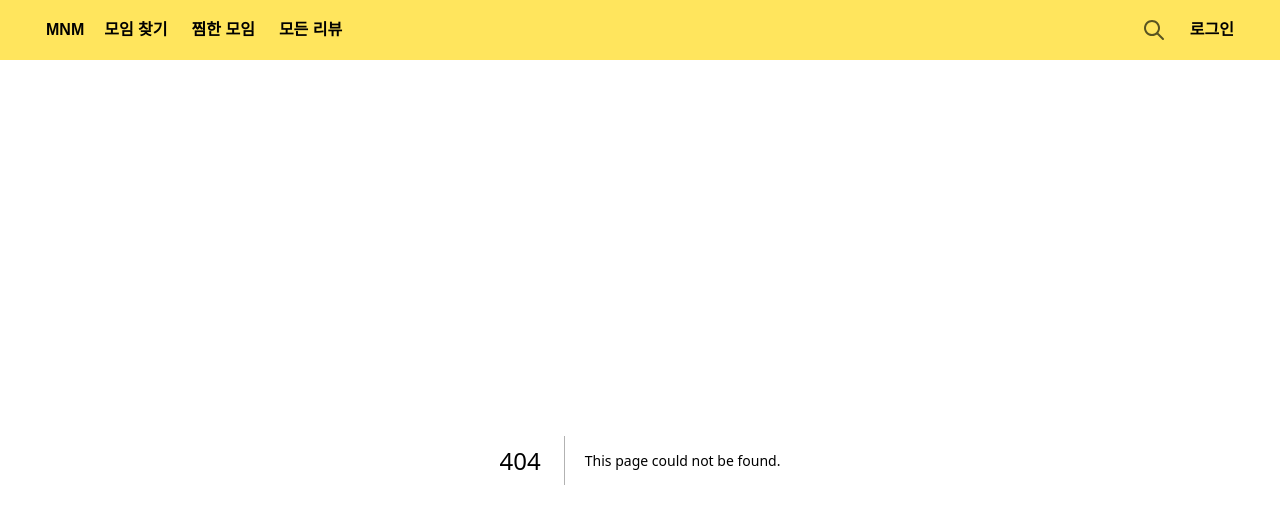
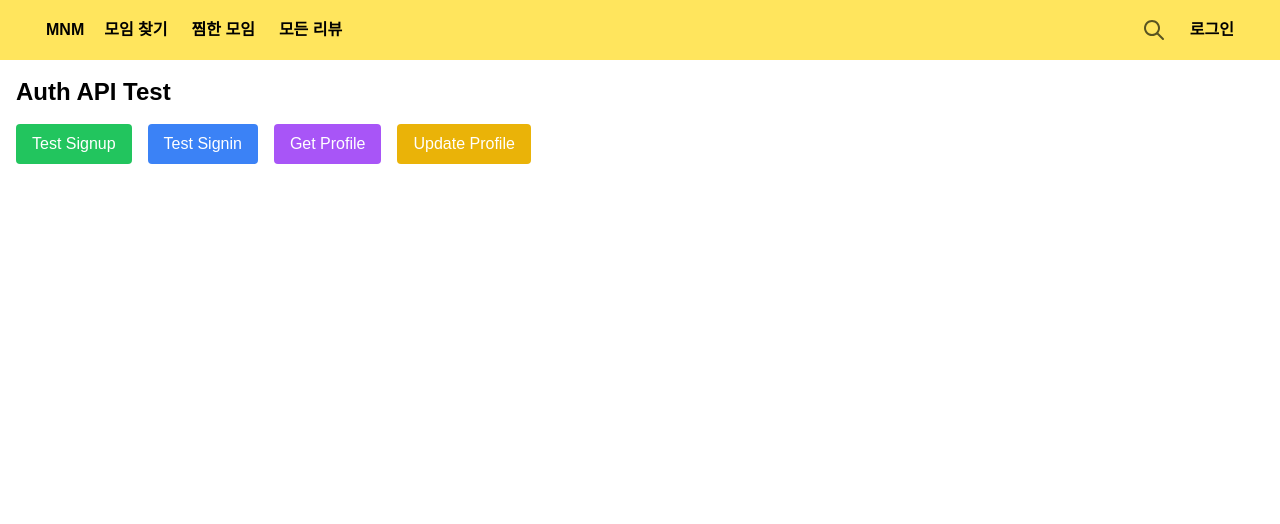
Before and after one commit to FESI5-team9/Frountend, a Next.js app: page /testpage in a window 1280 px wide. Before the commit this address had no page. Shown: the top 524 px of the page. Built offline with nearby package versions, Linux system fonts and the light colour scheme; a web font is replaced by a local one.

Commit message:
MNM-84-refactor: 401 에러시 리프레쉬토큰 자동발급

```diff
--- a/src/apis/fetchWithMiddleware.ts
+++ b/src/apis/fetchWithMiddleware.ts
@@ -1,11 +1,38 @@
-export default async function fetchWithMiddleware(input: RequestInfo, init?: RequestInit) {
-  const response = await fetch(input, init);
+export default async function fetchWithMiddleware(url: string, options: RequestInit = {}) {
+  try {
+    // 첫 번째 요청 시도
+    const response = await fetch(url, options);
 
-  if (!response.ok) {
-    const errorData = await response.json().catch(() => ({}));
-    const errorMessage = errorData?.message || "요청 실패";
-    throw new Error(errorMessage);
+    // 401 에러가 아니면 바로 반환
+    if (response.status !== 401) {
+      return response;
+    }
+
+    // Refresh 토큰으로 새 Access 토큰 요청
+    const refreshResponse = await fetch("/api/auth/managed-access-token", {
+      method: "POST",
+      credentials: "include",
+    });
+
+    if (!refreshResponse.ok) {
+      // refresh 실패시 로그인 페이지로
+      window.location.href = "/login";
+      throw new Error("Token refresh failed");
+    }
+
+    const { accessToken } = await refreshResponse.json();
+
+    // 새로운 access token으로 원래 요청 재시도
+    const newResponse = await fetch(url, {
+      ...options,
+      headers: {
+        ...options.headers,
+        Authorization: `Bearer ${accessToken}`,
+      },
+    });
+
+    return newResponse;
+  } catch (error) {
+    throw error;
   }
-
-  return response;
 }
--- /dev/null
+++ b/src/app/api/auth/managed-access-token/route.ts
@@ -0,0 +1,48 @@
+import { NextRequest, NextResponse } from "next/server";
+
+interface AccessTokenResponse {
+  accessToken: string;
+}
+
+async function getTokensFromSigninApi(refreshToken: string) {
+  const response = await fetch(`${process.env.NEXT_PUBLIC_BASE_URL}/auth/v2/managed-access-token`, {
+    method: "POST",
+    headers: {
+      "Content-Type": "application/json",
+    },
+    body: JSON.stringify({ refreshToken }), // 객체로 감싸기
+  });
+
+  const TokenResponse: AccessTokenResponse = await response.json();
+
+  return {
+    accessToken: TokenResponse.accessToken,
+  };
+}
+
+export async function POST(request: NextRequest) {
+  try {
+    const refreshToken = request.cookies.get("refresh-token")?.value;
+
+    if (!refreshToken) {
+      return NextResponse.json({ message: "Refresh token not found" }, { status: 401 });
+    }
+
+    const { accessToken } = await getTokensFromSigninApi(refreshToken);
+
+    const response = NextResponse.json({ success: true }, { status: 200 });
+
+    response.cookies.set("access-token", accessToken, {
+      secure: true,
+      httpOnly: true,
+      path: "/",
+      sameSite: "strict",
+      maxAge: 60 * 30, // 30분
+    });
+
+    return response;
+  } catch (error) {
+    console.error("로그인 실패:", error);
+    return NextResponse.json({ message: "로그인 실패" }, { status: 500 });
+  }
+}
--- a/src/app/api/user/route.ts
+++ b/src/app/api/user/route.ts
@@ -1,14 +1,14 @@
 import { NextRequest, NextResponse } from "next/server";
 
 export async function GET(request: NextRequest) {
+  const accessToken = request.cookies.get("access-token")?.value;
   const response = await fetch(`${process.env.NEXT_PUBLIC_BASE_URL}/user`, {
     method: "GET",
     headers: {
       "Content-Type": "application/json",
-      Authorization: `Bearer ${request.cookies.get("access-token")?.value}`,
+      ...(accessToken && { Authorization: `Bearer ${accessToken}` }),
     },
   });
-
   if (response.ok) {
     const data = await response.json();
     return NextResponse.json(data, { status: response.status });
--- /dev/null
+++ b/src/app/testpage/page.tsx
@@ -0,0 +1,130 @@
+"use client";
+
+import { useState } from "react";
+import { getUserProfile, signin, signup, updateUserProfile } from "@/apis/authApi";
+import { Login, PostUsers, PutUsers } from "@/types/api/authApi";
+
+export default function AuthTestPage() {
+  const [loading, setLoading] = useState(false);
+  const [error, setError] = useState("");
+  // eslint-disable-next-line @typescript-eslint/no-explicit-any
+  const [response, setResponse] = useState<any>(null);
+
+  // 회원가입 테스트
+  const testSignup = async () => {
+    setLoading(true);
+    try {
+      const signupData: PostUsers = {
+        email: "test@test.com",
+        password: "test1234!",
+        nickname: "test1",
+      };
+      const data = await signup(signupData);
+      setResponse(data);
+    } catch (err) {
+      setError(err instanceof Error ? err.message : "Signup failed");
+    } finally {
+      setLoading(false);
+    }
+  };
+
+  // 로그인 테스트
+  const testSignin = async () => {
+    setLoading(true);
+    try {
+      const loginData: Login = {
+        email: "test@test.com",
+        password: "test1234!",
+      };
+      const data = await signin(loginData);
+      setResponse(data);
+    } catch (err) {
+      setError(err instanceof Error ? err.message : "Signin failed");
+    } finally {
+      setLoading(false);
+    }
+  };
+
+  // 유저 정보 조회 테스트
+  // 테스트 전에 fetchInstance에서 토큰 하드코딩으로 넣어줘야 합니다.
+  const testGetProfile = async () => {
+    setLoading(true);
+    try {
+      const data = await getUserProfile();
+      setResponse(data);
+    } catch (err) {
+      setError(err instanceof Error ? err.message : "Failed to get user profile");
+    } finally {
+      setLoading(false);
+    }
+  };
+
+  // 유저 정보 수정 테스트
+  const testUpdateProfile = async () => {
+    setLoading(true);
+    try {
+      const updateData: PutUsers = {
+        nickname: "testtest",
+      };
+      const data = await updateUserProfile(updateData);
+      setResponse(data);
+    } catch (err) {
+      setError(err instanceof Error ? err.message : "Failed to update profile");
+    } finally {
+      setLoading(false);
+    }
+  };
+
+  return (
+    <div className="p-4">
+      <h1 className="mb-4 text-2xl font-bold">Auth API Test</h1>
+
+      <div className="mb-6 space-x-4">
+        <button
+          onClick={testSignup}
+          disabled={loading}
+          className="rounded bg-green-500 px-4 py-2 text-white hover:bg-green-600 disabled:bg-gray-400"
+        >
+          Test Signup
+        </button>
+
+        <button
+          onClick={testSignin}
+          disabled={loading}
+          className="rounded bg-blue-500 px-4 py-2 text-white hover:bg-blue-600 disabled:bg-gray-400"
+        >
+          Test Signin
+        </button>
+
+        <button
+          onClick={testGetProfile}
+          disabled={loading}
+          className="rounded bg-purple-500 px-4 py-2 text-white hover:bg-purple-600 disabled:bg-gray-400"
+        >
+          Get Profile
+        </button>
+
+        <button
+          onClick={testUpdateProfile}
+          disabled={loading}
+          className="rounded bg-yellow-500 px-4 py-2 text-white hover:bg-yellow-600 disabled:bg-gray-400"
+        >
+          Update Profile
+        </button>
+      </div>
+
+      {loading && <div className="mb-4 text-gray-600">Loading...</div>}
+
+      {error && <div className="mb-4 rounded bg-red-50 p-4 text-red-500">Error: {error}</div>}
+
+      {response && (
+        <div className="mt-4">
+          <h2 className="mb-2 text-xl font-semibold">Response:</h2>
+          <pre className="max-h-96 overflow-auto rounded bg-gray-100 p-4">
+            {JSON.stringify(response, null, 2)}
+          </pre>
+        </div>
+      )}
+    </div>
+  );
+}
```
